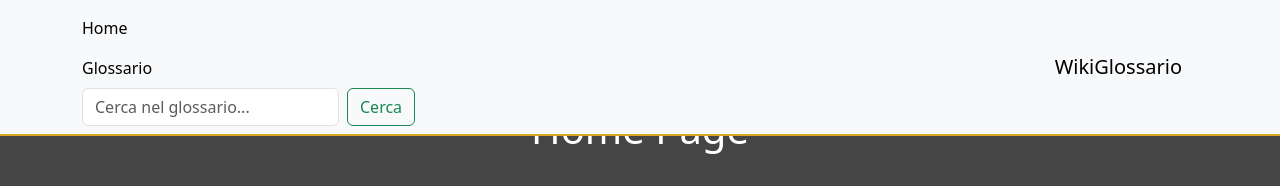
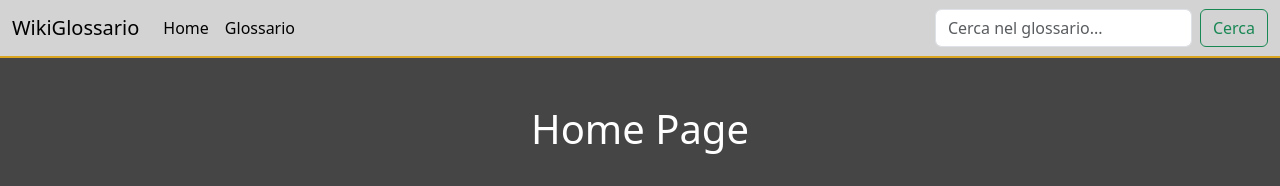
Before and after one commit to mariocstweb/vue-glossario, a Vue app: page / in a window 1280 px wide. Shown: the top 186 px of the page. Built offline with nearby package versions, Linux system fonts and the light colour scheme; no server answers.

Commit message:
fixed AppHeader

```diff
--- a/src/components/AppHeader.vue
+++ b/src/components/AppHeader.vue
@@ -1,4 +1,5 @@
-<script>
+<!-- <script>
+
 export default {
   name: 'AppHeader'
 }
@@ -53,4 +54,60 @@
 
 
 }
+</style> -->
+<script>
+export default {
+  name: 'AppHeader'
+}
+</script>
+
+
+
+<template>
+
+  <nav class="navbar navbar-expand-lg">
+    <div class="container-fluid">
+      <a class="navbar-brand" href="#">WikiGlossario</a>
+      <button class="navbar-toggler" type="button" data-bs-toggle="collapse" data-bs-target="#navbarSupportedContent"
+        aria-controls="navbarSupportedContent" aria-expanded="false" aria-label="Toggle navigation">
+        <span class="navbar-toggler-icon"></span>
+      </button>
+
+      <div class="collapse navbar-collapse" id="navbarSupportedContent">
+        <ul class="navbar-nav me-auto mb-2 mb-lg-0">
+
+          <li class="nav-item">
+            <RouterLink class="nav-link active" aria-current="page" :to="'/'">Home</RouterLink>
+          </li>
+          <li class="nav-item">
+            <RouterLink class="nav-link active" aria-current="page" :to="'/words'">Glossario</RouterLink>
+          </li>
+
+        </ul>
+
+        <form class="d-flex" role="search">
+          <input class="form-control me-2" type="search" placeholder="Cerca nel glossario...">
+          <button class="btn btn-outline-success" type="submit">Cerca </button>
+        </form>
+      </div>
+
+    </div>
+  </nav>
+
+</template>
+
+
+
+<style scoped>
+nav {
+  background-color: lightgray;
+  border-bottom: 2px solid goldenrod;
+
+  position: fixed;
+  top: 0;
+  right: 0;
+  left: 0;
+
+
+}
 </style>
```
